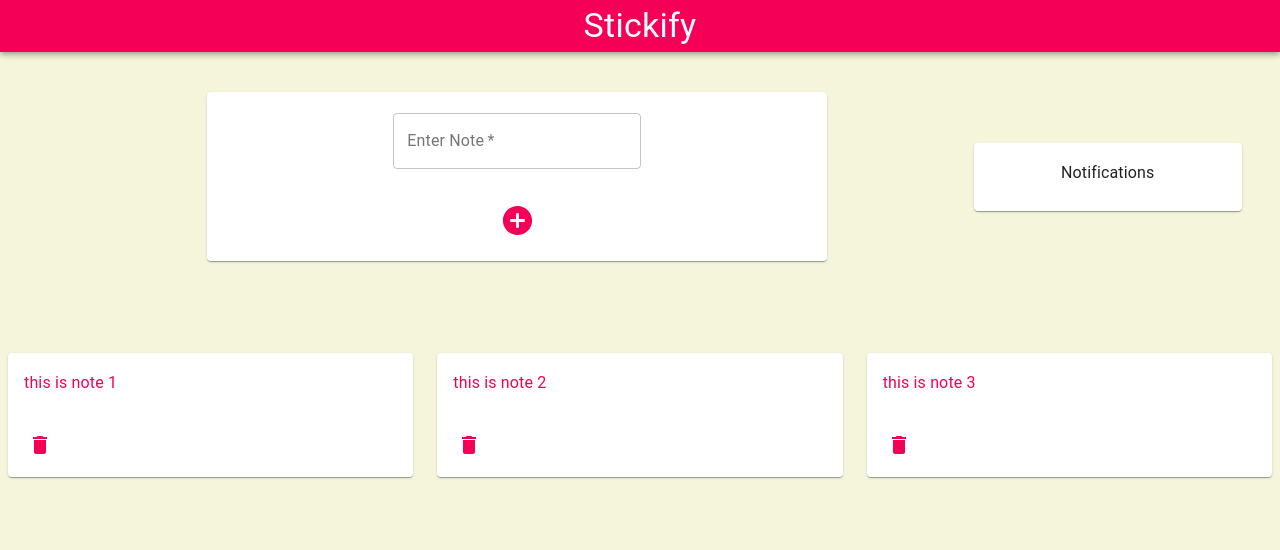
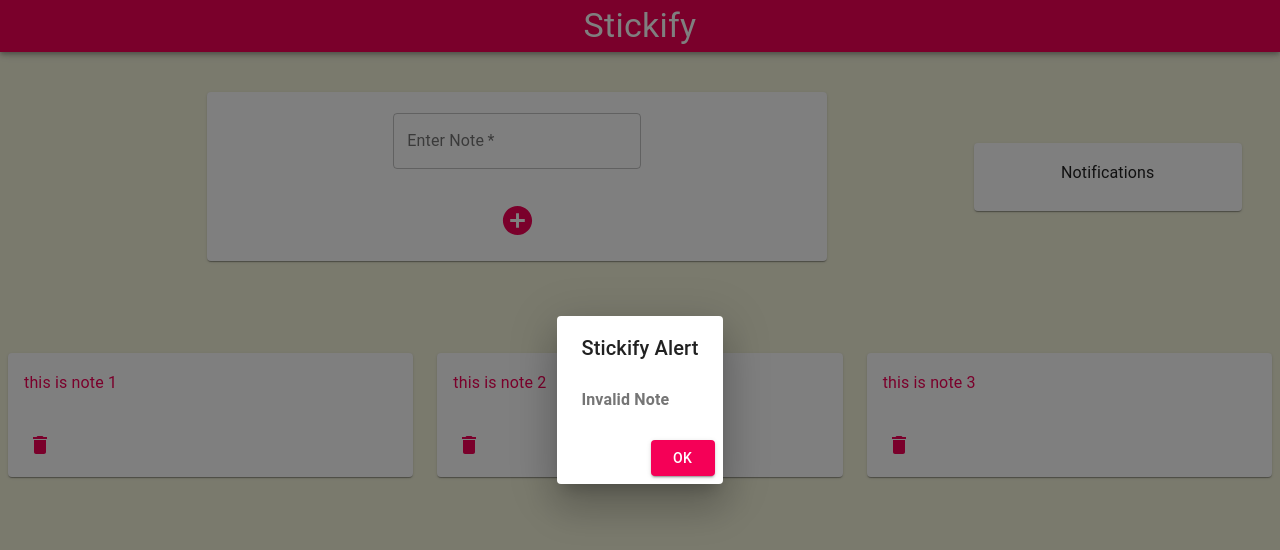
Before and after one commit to arajguha/stickify-mod, a React (Create React App) app: page / in a window 1280 px wide. Both pictures are taken after a click on the button 517 px from the left and 220 px from the top of the page. Shown: the top 550 px of the page. Built offline with nearby package versions, Linux system fonts and the light colour scheme.

Commit message:
add Modal to app

```diff
--- a/src/components/Dashboard/InputCard.js
+++ b/src/components/Dashboard/InputCard.js
@@ -3,6 +3,7 @@ import { TextField, IconButton, Card, CardContent, CardActions, makeStyles } fro
 import { AddCircle } from '@material-ui/icons';
 import { addNoteAction } from '../../store/noteActionCreators'
 import { connect } from 'react-redux'
+import CustomModal from '../UI/CustomModal'
 
 const useStyles = makeStyles({
     button: {
@@ -17,16 +18,19 @@ const useStyles = makeStyles({
 const InputCard = (props) => {
     const classes = useStyles()
     const [note, setNote] = useState('')
+    const [modalOpen, setModalOpen] = useState(false)
 
     const handleSubmit = (e) => {
         e.preventDefault()
-        if(!note || note.trim() === '')
-            alert('invalid note')
+        if(!note || note.trim() === '') {
+            setModalOpen(true)
+        }
 
         else props.addNote(note)
     }
 
     return (
+        <div>
             <form onSubmit={handleSubmit}>
             <Card className={classes.card}>
                 <CardContent>
@@ -50,6 +54,11 @@ const InputCard = (props) => {
                 </CardActions>
             </Card>
             </form>
+            <CustomModal
+                open={modalOpen}
+                handleClose={() => setModalOpen(false)}
+            />
+        </div>
 
     )
 }
--- /dev/null
+++ b/src/components/UI/CustomModal.js
@@ -0,0 +1,29 @@
+import React from 'react'
+import { Dialog, DialogActions, DialogContent, DialogContentText, DialogTitle, Button } from '@material-ui/core'
+
+const CustomModal = (props) => {
+    return (
+        <div>
+            <Dialog
+                open={props.open}
+                onClose={props.handleClose}
+                aria-labelledby="alert-dialog-title"
+                aria-describedby="alert-dialog-description"
+                >
+                <DialogTitle id="alert-dialog-title">Stickify Alert</DialogTitle>
+                <DialogContent>
+                <DialogContentText id="alert-dialog-description" style={{fontWeight: 'bold'}}>
+                    Invalid Note
+                </DialogContentText>
+                </DialogContent>
+                <DialogActions>
+                <Button onClick={props.handleClose} color="secondary" variant="contained" >
+                    OK
+                </Button>
+                </DialogActions>
+            </Dialog>
+        </div>
+    )
+}
+
+export default CustomModal
--- a/src/index.js
+++ b/src/index.js
@@ -5,9 +5,7 @@ import * as serviceWorker from './serviceWorker';
 import './index.css'
 
 ReactDOM.render(
-  <React.StrictMode>
-    <App />
-  </React.StrictMode>,
+    <App />,
   document.getElementById('root')
 );
 
```
Lines whose indentation alone changed are shown as unchanged.
